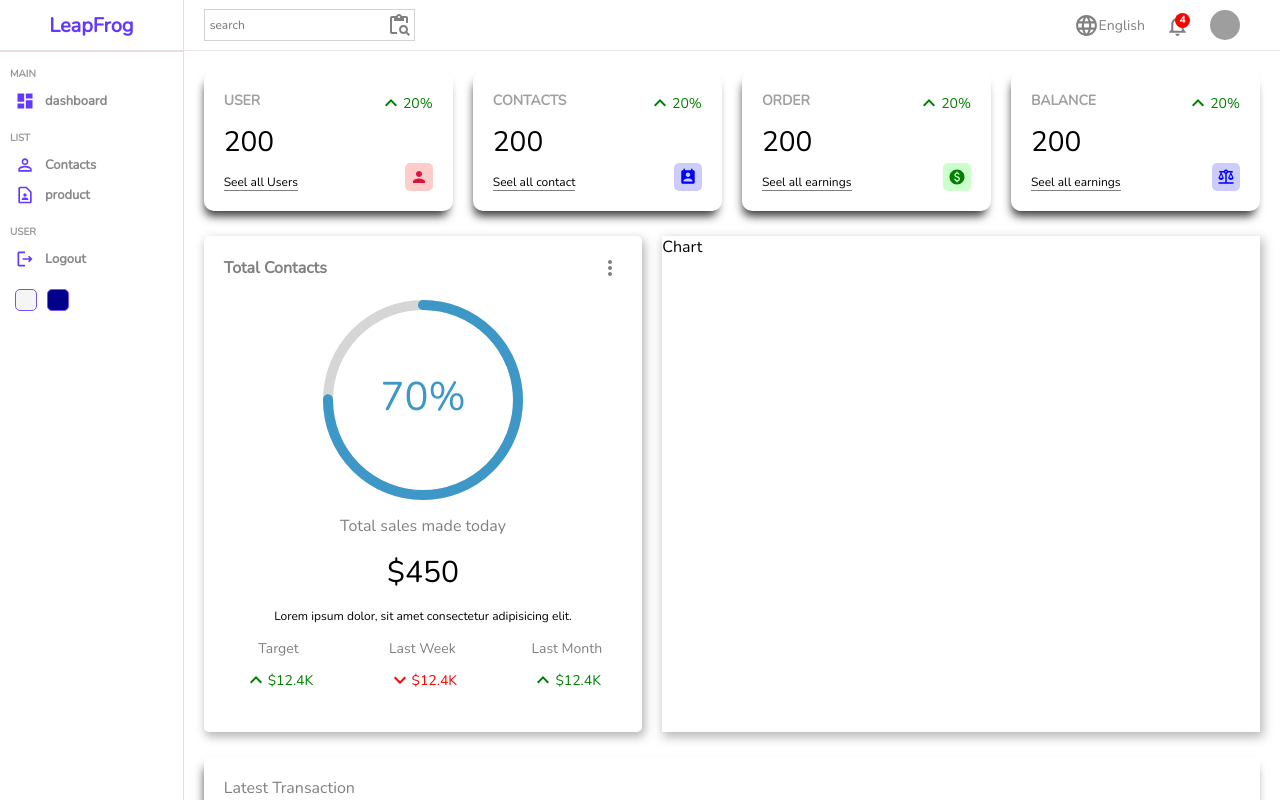
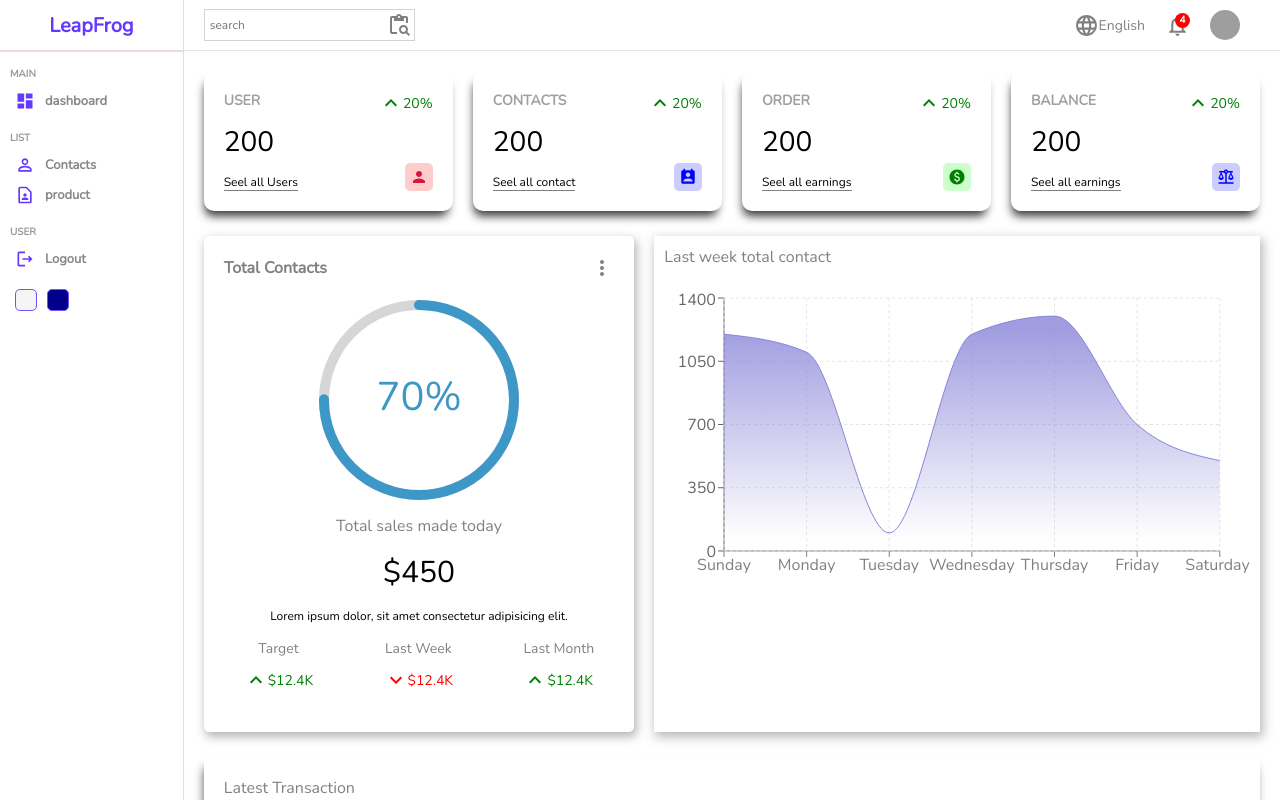
Before and after one commit to shahsuman438/contact_manager_UI, a React (Create React App) app: page / in a window 1280 px wide. Shown: the top 800 px of the page. Built offline with nearby package versions, Linux system fonts and the light colour scheme; grey boxes are pictures that could not be loaded.

Commit message:
chart view addes in dahsboard and profile ui

```diff
--- a/package.json
+++ b/package.json
@@ -16,6 +16,7 @@
     "react-dom": "^17.0.2",
     "react-router-dom": "^6.2.2",
     "react-scripts": "5.0.0",
+    "recharts": "^2.1.9",
     "sass": "^1.49.9",
     "web-vitals": "^2.1.4"
   },
--- a/src/components/chart/Chart.jsx
+++ b/src/components/chart/Chart.jsx
@@ -1,8 +1,60 @@
 import React from 'react'
 import './chart.scss'
+import { AreaChart,Area, Line, XAxis, YAxis, CartesianGrid, Tooltip, Legend, ResponsiveContainer } from 'recharts';
+
+
+const data = [
+  {
+    name:"Sunday",
+    Total:1200
+  },
+  {
+    name:"Monday",
+    Total:1100
+  },
+  {
+    name:"Tuesday",
+    Total:100
+  },
+  {
+    name:"Wednesday",
+    Total:1200
+  },
+  {
+    name:"Thursday",
+    Total:1300
+  },
+  {
+    name:"Friday",
+    Total:700
+  },
+  {
+    name:"Saturday",
+    Total:500
+  }
+
+];
 const Chart = () => {
   return (
-    <div className="chart">Chart</div>
+    <div className="chart">
+      <div className="title">Last week total contact</div>
+       <ResponsiveContainer width="100%" aspect={2/1}>
+              <AreaChart width={730} height={250} data={data}
+          margin={{ top: 10, right: 30, left: 0, bottom: 0 }}>
+          <defs>
+            <linearGradient id="total" x1="0" y1="0" x2="0" y2="1">
+              <stop offset="5%" stopColor="#8884d8" stopOpacity={0.8}/>
+              <stop offset="95%" stopColor="#8884d8" stopOpacity={0}/>
+            </linearGradient>
+          </defs>
+          <XAxis dataKey="name" stroke='gray' />
+          <YAxis />
+          <CartesianGrid strokeDasharray="3 3" className='chartGrid' />
+          <Tooltip />
+          <Area type="monotone" dataKey="Total" stroke="#8884d8" fillOpacity={1} fill="url(#total)" />
+        </AreaChart>
+      </ResponsiveContainer>
+    </div>
   )
 }
 
--- a/src/components/chart/chart.scss
+++ b/src/components/chart/chart.scss
@@ -2,4 +2,12 @@
     flex: 3 ;
     -webkit-box-shadow:2px 4px 10px 1px rgb(0,0,0,0.47);
     box-shadow:2px 4px 10px 1px rgba(107, 104, 104, 0.47);
+    padding: 10px;
+    color: gray;
+    .title{
+        margin-bottom: 20px;
+    }
+    .chartGrid{
+        stroke: rgb(228, 225, 225);
+    }
 }
```
Also changed, not shown: 1 other file (tests, documents, lock files or other folders).
